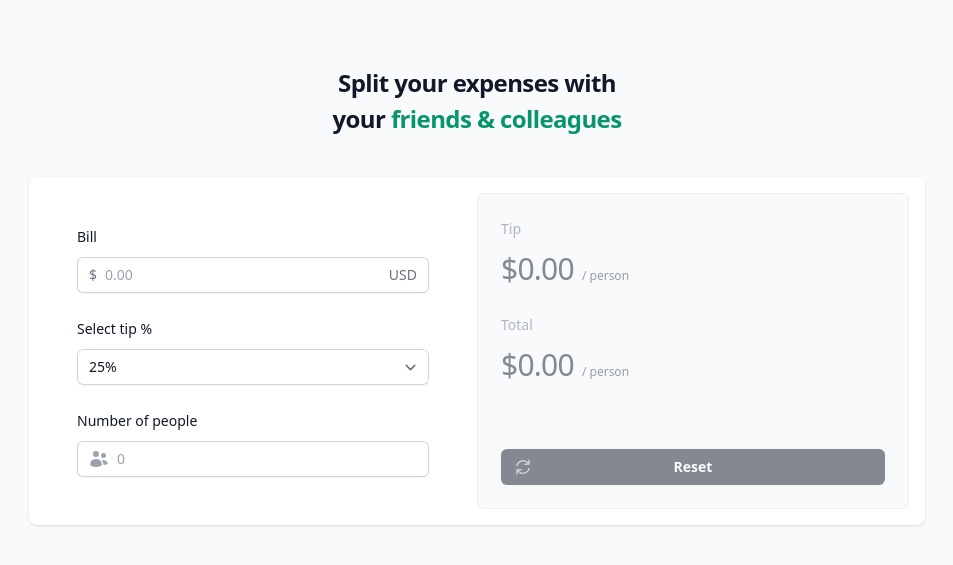
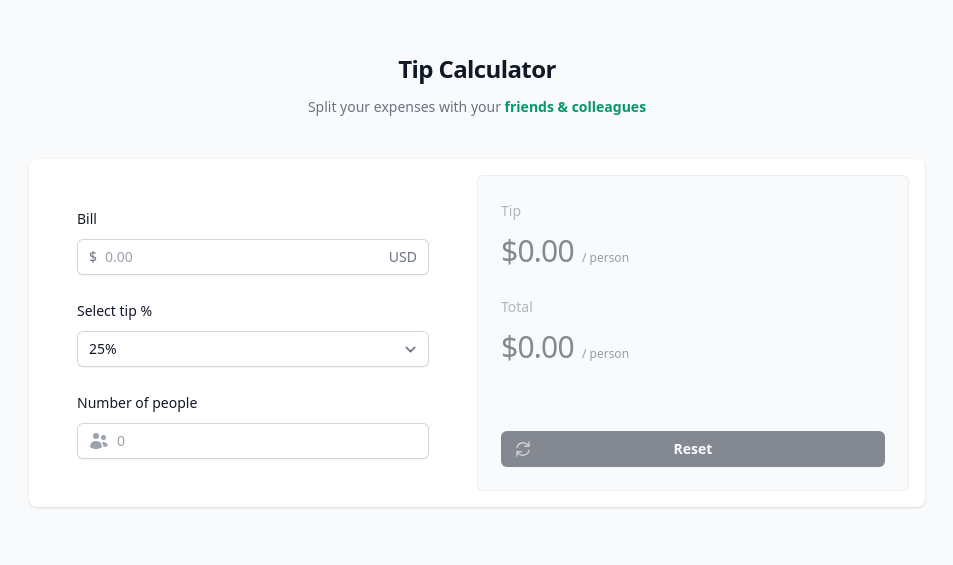
Before and after one commit to marekzelinka/tip-calculator, a React (Vite) app: page / in a window 1280 px wide. Shown: the part 121-686 px from the top of the page, without its empty margins (163-1116 px from the left). Built offline with nearby package versions, Linux system fonts and the light colour scheme; a web font is replaced by a local one.

Commit message:
update heading

```diff
--- a/src/App.jsx
+++ b/src/App.jsx
@@ -21,10 +21,15 @@ function App() {
   return (
     <main className="isolate flex min-h-svh flex-col justify-center bg-gray-50 py-12 sm:px-6 lg:px-8">
       <div className="sm:mx-auto sm:w-full sm:max-w-sm">
-        <h1 className="mt-8 text-balance text-center text-2xl/9 font-bold tracking-tight text-gray-900">
+        <h1 className="text-balance text-center text-2xl/9 font-bold tracking-tight text-gray-900">
+          Tip Calculator
+        </h1>
+        <p className="mt-2 text-pretty text-center text-sm/6 text-gray-500">
           Split your expenses with your{' '}
-          <span className="text-emerald-600">friends & colleagues</span>
-        </h1>
+          <span className="font-semibold text-emerald-600">
+            friends & colleagues
+          </span>
+        </p>
       </div>
       <div className="mt-10 sm:mx-auto sm:w-full sm:max-w-[480px] lg:max-w-4xl">
         <div className="bg-white p-2 shadow sm:rounded-lg lg:flex">
```
